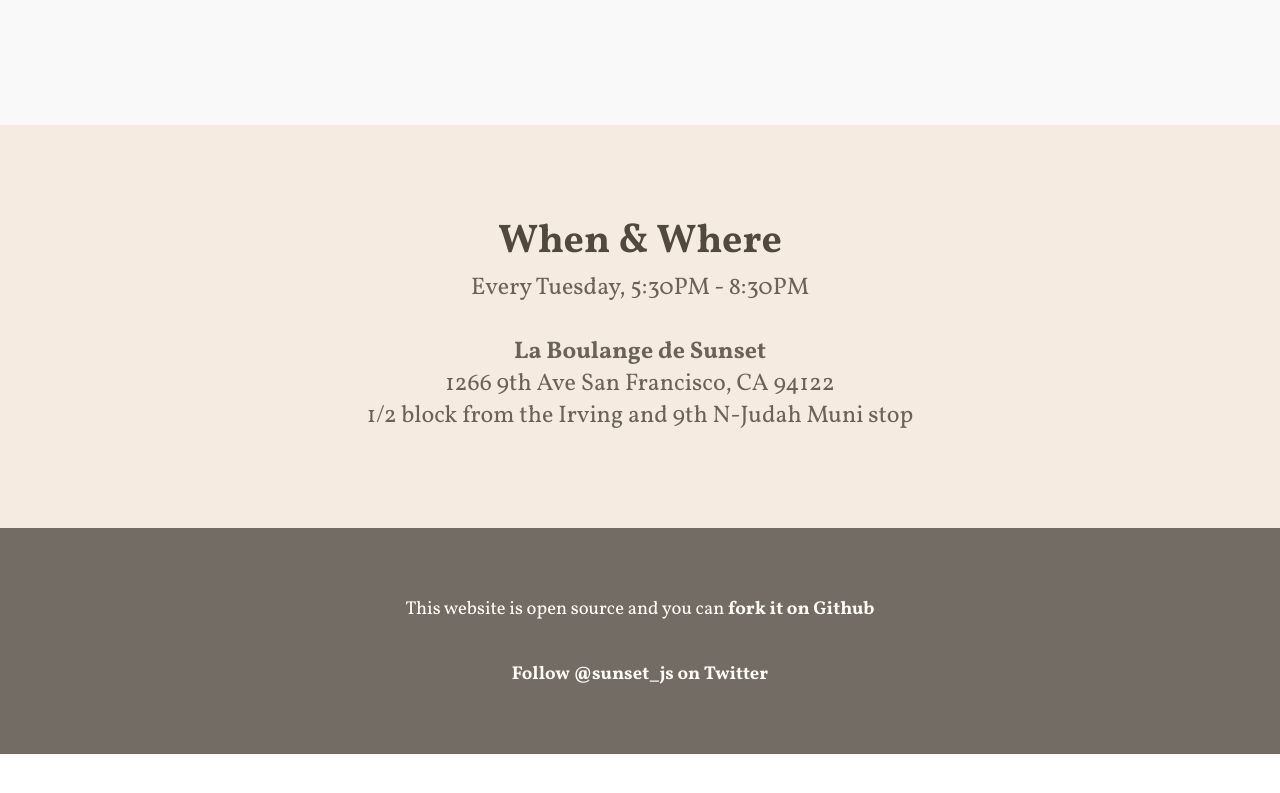
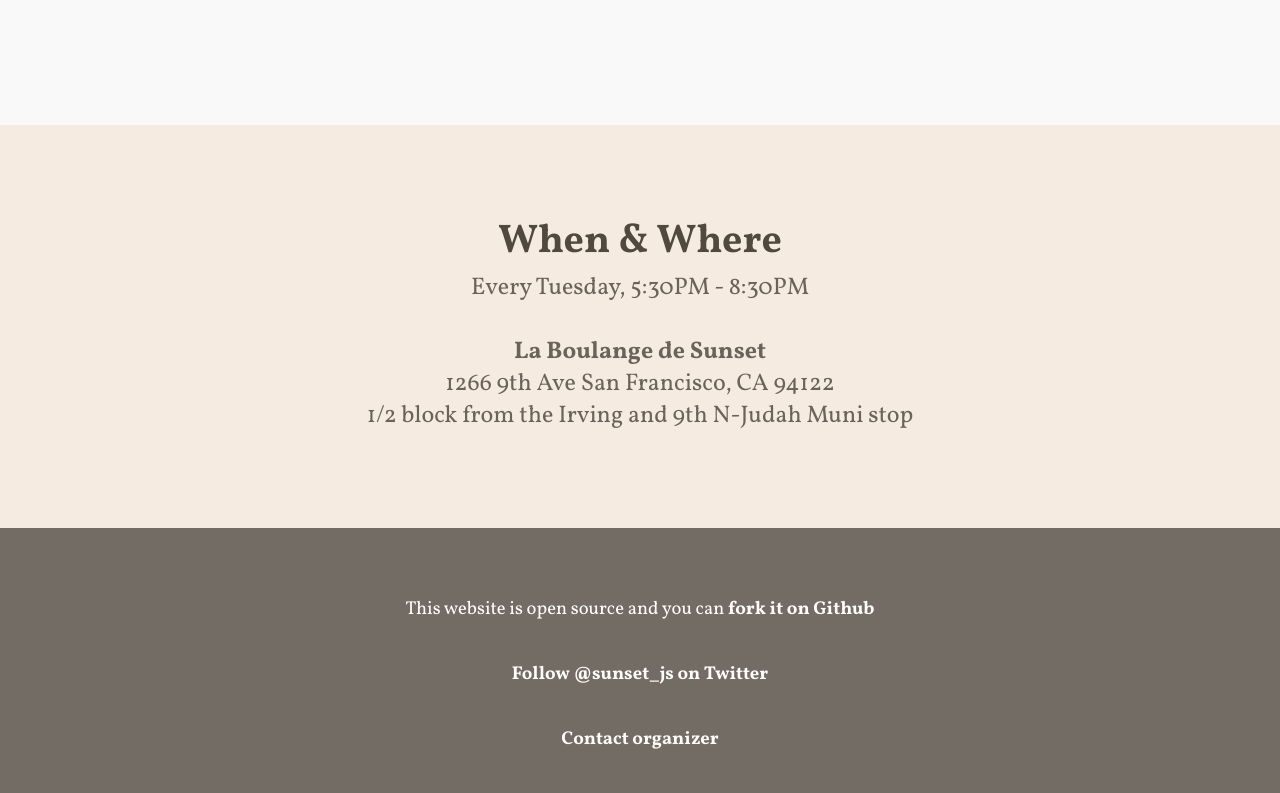
Before and after one commit to KyleAMathews/sunsetjs-website, a website: page index.html in a window 1280 px wide. Shown: the part 719-1512 px from the top of the page. Before the commit the page ends 1473 px from the top, so only its background shows below. Drawn offline with Linux system fonts and the light colour scheme.

Commit message:
Add mailto link to contact organizer

```diff
--- a/index.html
+++ b/index.html
@@ -57,6 +57,13 @@
           </a>
         </small>
       </p>
+      <p>
+        <small>
+          <a href="mailto:mathews.kyle@gmail.com">
+            Contact organizer
+          </a>
+        </small>
+      </p>
     </div>
   </center>
 
```
